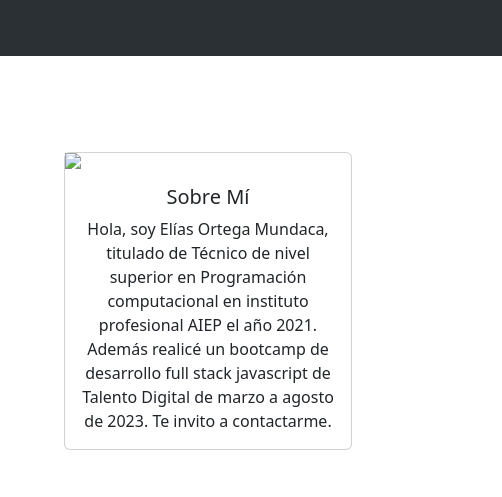
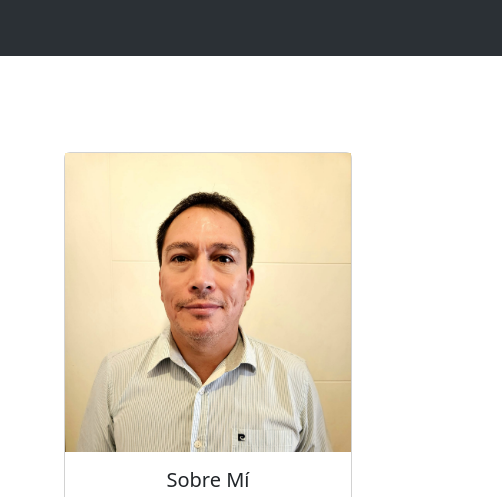
Before and after one commit to Elias-Ortega/portafolio, a plain HTML site: page index.html in a window 1280 px wide. Shown: the top 497 px of the page, 778-1280 px from the left. Drawn offline with nearby package versions, Linux system fonts and the light colour scheme; the site is published under a folder, as on GitHub Pages, so addresses that start at the root find nothing.

Commit message:
corrección ruta de foto en index

```diff
--- a/index.html
+++ b/index.html
@@ -102,7 +102,7 @@
                 <div class="col-4 my-5">
 
                     <div class="card text-center" style="width: 18rem;">
-                        <img src="/public/assets/img/photo.jpeg">
+                        <img src="./public/assets/img/photo.jpeg">
                         <div class="card-body">
                             <h5 class="card-title">Sobre Mí</h5>
                             <p class="card-text">Hola, soy Elías Ortega Mundaca, titulado de Técnico de nivel
```
